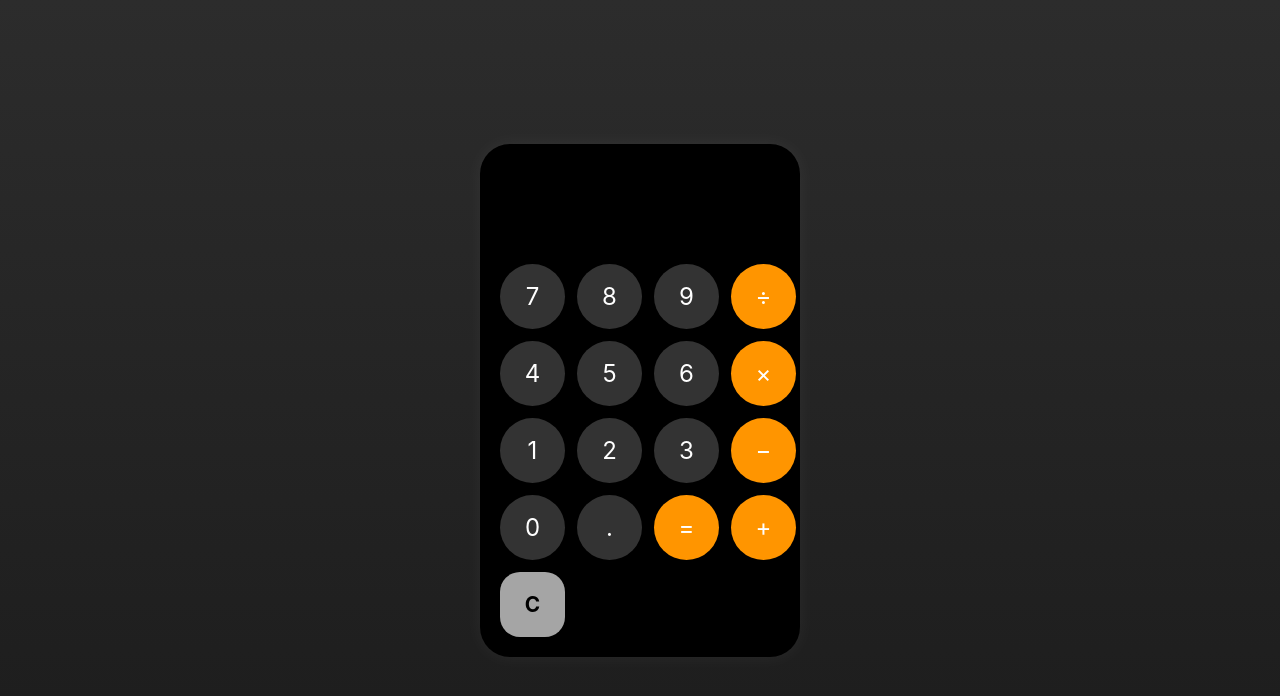
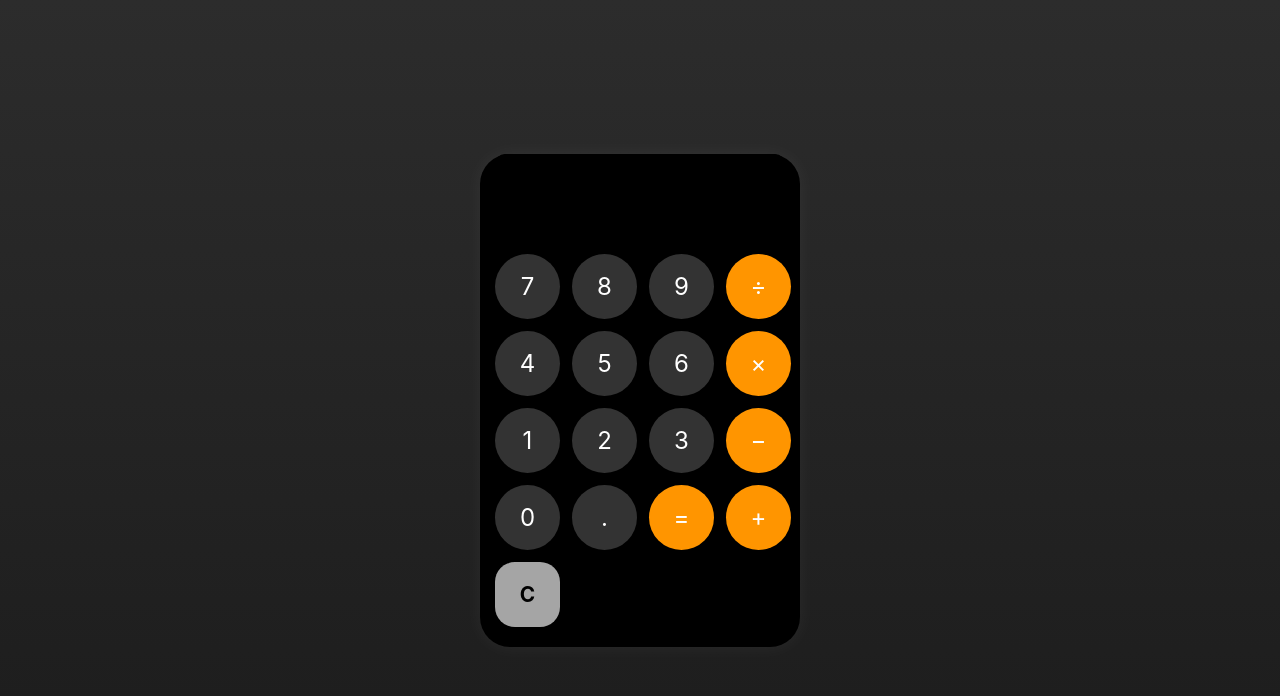
Before and after one commit to Jefferson980-M/sos-invisible-web, a plain HTML site: page index.html in a window 1280 px wide. Drawn offline with Linux system fonts and the light colour scheme.

Commit message:
change css

```diff
--- a/css/style.css
+++ b/css/style.css
@@ -19,9 +19,10 @@ body {
   background-color: #000;
   border-radius: 30px;
   box-shadow: 0 0 20px rgba(255, 255, 255, 0.05);
-  padding: 20px;
+  padding: 0px 15px;
+  padding-bottom: 20px;
   width: 320px;
-  max-width: 90%;
+  max-width: 100%;
   display: flex;
   flex-direction: column;
 }
@@ -50,7 +51,7 @@ body {
   font-size: 1.5rem;
   border: none;
   border-radius: 50%;
-  padding: 20px;
+  padding: 15px;
   background-color: #333;
   color: #fff;
   transition: 0.2s ease;
```
